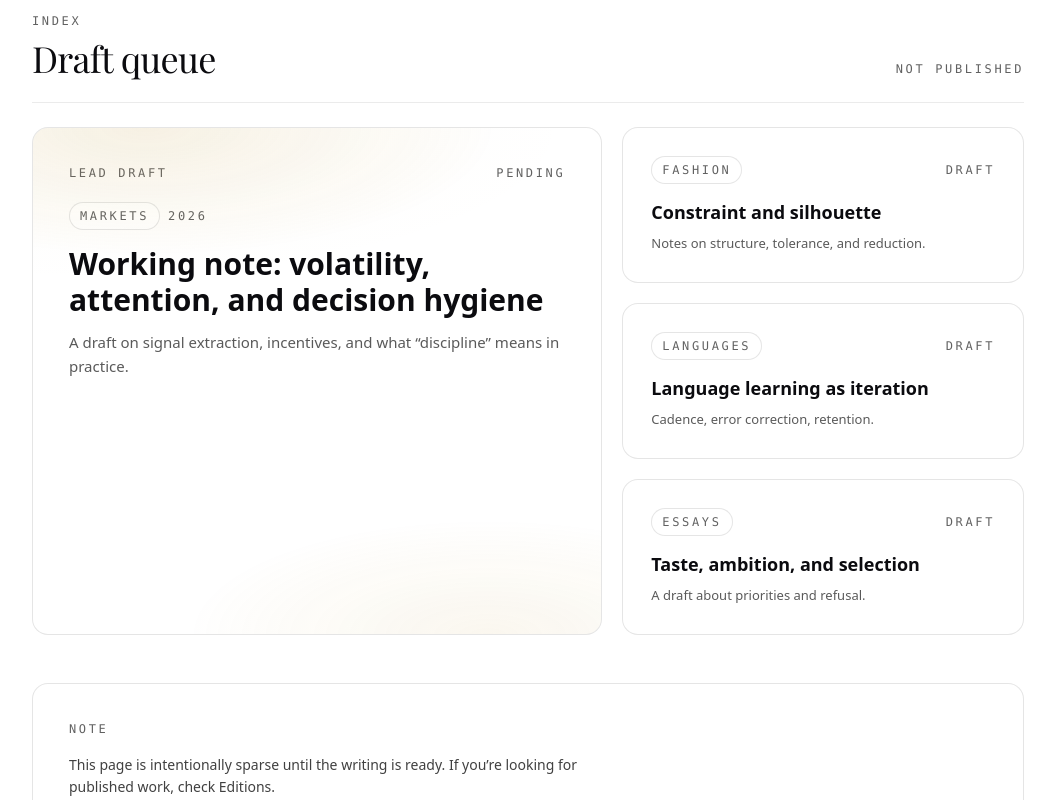
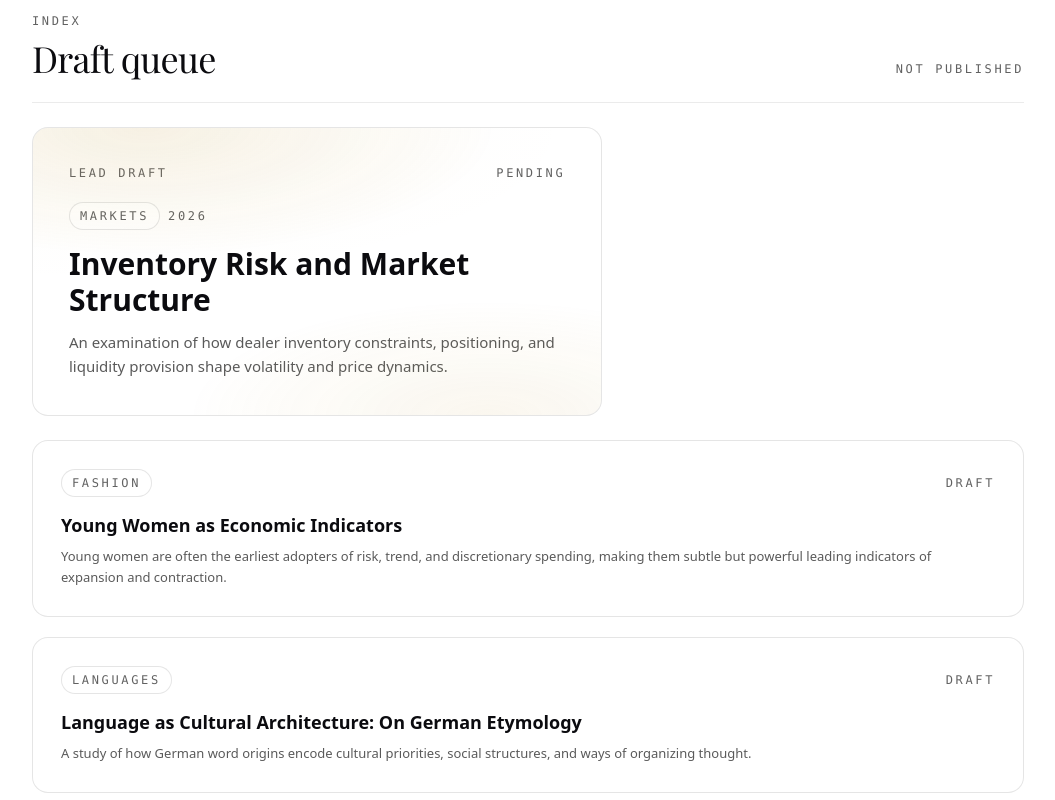
Before and after one commit to angel-musa/angelmusa, a Next.js app: page /thoughts in a window 1280 px wide. Shown: the part 940-1740 px from the top of the page, without its empty margins (112-1167 px from the left). Built offline with nearby package versions, Linux system fonts and the light colour scheme; a web font is replaced by a local one.

Commit message:
updated thoughts page to incl skeletons of upcoming articles

```diff
--- a/app/thoughts/page.tsx
+++ b/app/thoughts/page.tsx
@@ -168,22 +168,39 @@ export default function ThoughtsPage() {
                 </div>
 
                 <h3 className="mt-4 text-2xl md:text-3xl font-semibold leading-tight">
-                  Working note: volatility, attention, and decision hygiene
+                  Inventory Risk and Market Structure
                 </h3>
                 <p className="mt-3 text-[14px] md:text-[15px] text-black/65 leading-relaxed max-w-prose">
-                  A draft on signal extraction, incentives, and what “discipline”
-                  means in practice.
+                  An examination of how dealer inventory constraints, positioning, and liquidity
+                  provision shape volatility and price dynamics.
                 </p>
               </div>
             </div>
           </div>
+             </div>
+
 
         {/* right column placeholders */}
         <div className="md:col-span-5 grid gap-5">
           {[
-              { tag: "Fashion", title: "Constraint and silhouette", desc: "Notes on structure, tolerance, and reduction." },
-              { tag: "Languages", title: "Language learning as iteration", desc: "Cadence, error correction, retention." },
-              { tag: "Essays", title: "Taste, ambition, and selection", desc: "A draft about priorities and refusal." },
+            {
+              tag: "Fashion",
+              title: "Young Women as Economic Indicators",
+              desc:
+                "Young women are often the earliest adopters of risk, trend, and discretionary spending, making them subtle but powerful leading indicators of expansion and contraction.",
+            },
+            {
+              tag: "Languages",
+              title: "Language as Cultural Architecture: On German Etymology",
+              desc:
+                "A study of how German word origins encode cultural priorities, social structures, and ways of organizing thought.",
+            },
+            {
+              tag: "Essays",
+              title: "Boredom as a Method",
+              desc:
+                "What happens when you quite literally watch paint dry and how that fixed my attention span.",
+            },
           ].map((x) => (
             <div key={x.title} className="paper p-7 relative overflow-hidden">
               <div className="flex items-center justify-between gap-4">
@@ -202,7 +219,7 @@ export default function ThoughtsPage() {
             </div>
           ))}
         </div>
-        </div>
+
       </section>
 
       {/* ===== FOOTER NOTE ===== */}
```
Lines whose indentation alone changed are shown as unchanged.
